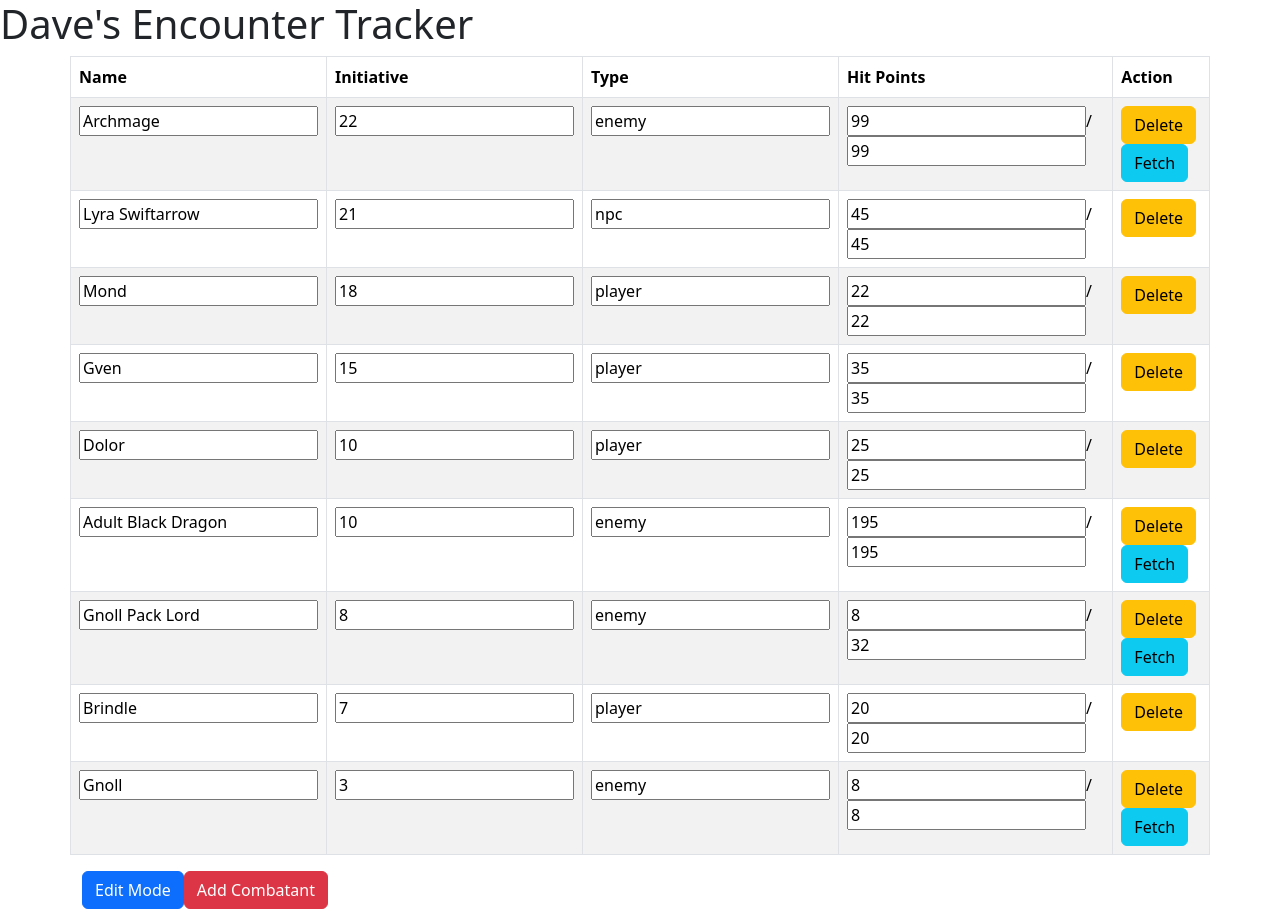
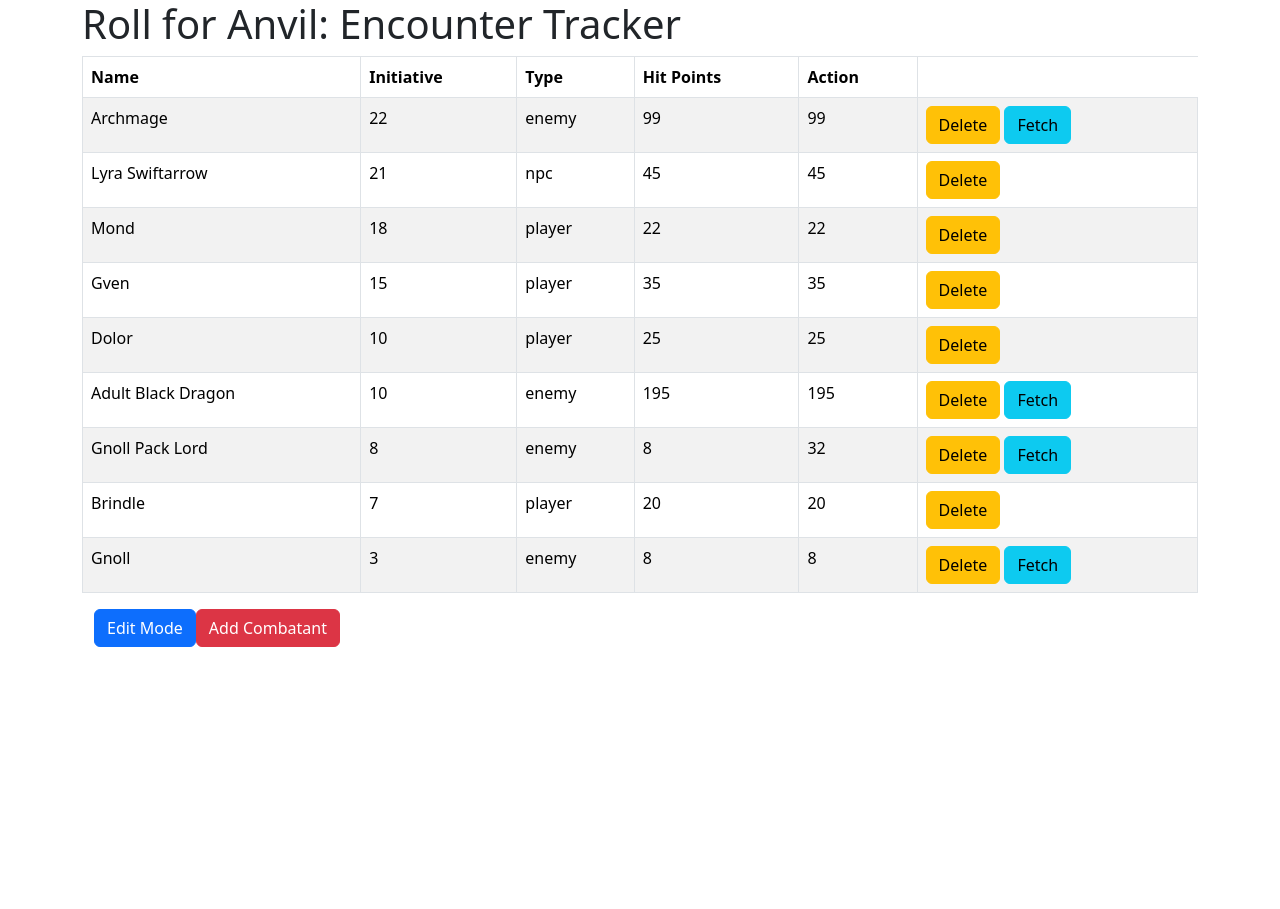
Before and after one commit to aikithoughts/encountertracker, a React (Create React App) app: page / in a window 1280 px wide. After the commit the page ends 800 px from the top, so only its background shows below. Built offline with nearby package versions, Linux system fonts and the light colour scheme.

Commit message:
fix the code up

```diff
--- a/src/App.js
+++ b/src/App.js
@@ -1,4 +1,5 @@
 import React from 'react';
+import Container from 'react-bootstrap/Container';
 import EncounterTable from './EncounterTable';
 import { COMBATANTS } from './data';
 import 'bootstrap/dist/css/bootstrap.min.css';
@@ -6,9 +7,9 @@ import "./monster-stats.css";
 
 export default function EncounterBoard() {
   return (
-    <div className="encounter-board">
-      <h1>Dave's Encounter Tracker</h1>
-      <EncounterTable combatants={COMBATANTS} />
-    </div>
+      <Container className="encounter-board">
+        <h1>Roll for Anvil: Encounter Tracker</h1>
+        <EncounterTable combatants={COMBATANTS} />
+      </Container>
   )
 }
--- a/src/Combatant.js
+++ b/src/Combatant.js
@@ -3,6 +3,7 @@ import Button from 'react-bootstrap/Button';
 import axios from 'axios';
 
  export default function Combatant({ combatant, onDeleteCombatant, isEditMode, isSelected, onSelectCombatant, onDataFromChild }){
+
     const [editedCombatant, setEditedCombatant] = useState(combatant);
 
     const handleDeleteClick = () => {
@@ -37,57 +38,40 @@ import axios from 'axios';
         [name]: value,
       }));
     };
+
+    const inputFields = [
+      { name: 'name', type: 'text', readOnly: !isEditMode },
+      { name: 'initiative', type: 'number', readOnly: !isEditMode },
+      { name: 'type', type: 'text', readOnly: !isEditMode },
+      { name: 'currenthp', type: 'number', readOnly: !isEditMode },
+      { name: 'totalhp', type: 'number', readOnly: !isEditMode },
+    ];
+
+    const renderCombatant = (field) => {
+      if (isEditMode) {
+        return (
+          <input
+            type={field.type}
+            name={field.name}
+            value={editedCombatant[field.name]}
+            onChange={handleInputChange}
+          />
+        )
+      } else {
+        return <span>{editedCombatant[field.name]}</span>
+      }
+    }
+
+
     return(
         <tr
-          id={combatant.id}
-          style={{ backgroundColor: isSelected ? 'lightblue' : 'inherit' }}
+          id={editedCombatant.id}
           onClick={onSelectCombatant}>
+          {inputFields.map((field, index) => (
+            <td key={index}>{renderCombatant(field)}</td>
+          ))}
           <td>
-            <input
-              type="text"
-              name="name"
-              value={editedCombatant.name}
-              onChange={handleInputChange}
-              readOnly={!isEditMode}
-            />
-          </td>
-          <td>
-            <input
-              type="number"
-              name="initiative"
-              value={editedCombatant.initiative}
-              onChange={handleInputChange}
-              readOnly={!isEditMode}
-            />
-          </td>
-          <td>
-            <input
-              type="text"
-              name="type"
-              value={editedCombatant.type}
-              onChange={handleInputChange}
-              readOnly={!isEditMode}
-            />
-          </td>
-          <td>
-            <input
-              type="number"
-              name="currenthp"
-              value={editedCombatant.currenthp}
-              onChange={handleInputChange}
-              readOnly={!isEditMode}
-            />
-            /
-            <input
-              type="number"
-              name="totalhp"
-              value={editedCombatant.totalhp}
-              onChange={handleInputChange}
-              readOnly={!isEditMode}
-            />
-          </td>
-          <td>
-            <Button variant="warning" onClick={handleDeleteClick}>Delete</Button>
+            <Button variant="warning" onClick={handleDeleteClick}>Delete</Button> {' '}
             {(combatant.type === "enemy") ? renderFetchButton(combatant.name) : ''}
           </td>
         </tr>
--- a/src/EncounterBoard.js
+++ b/src/EncounterBoard.js
@@ -6,8 +6,7 @@ import Container from 'react-bootstrap/Container';
 export default function EncounterBoard() {
   return (
     <Container style={{ padding: '20px' }}>
-      <h1>Dave's Encounter Tracker</h1>
-      <EncounterTable combatants={COMBATANTS} />
+        <EncounterTable combatants={COMBATANTS} />
     </Container>
   );
 }
```
